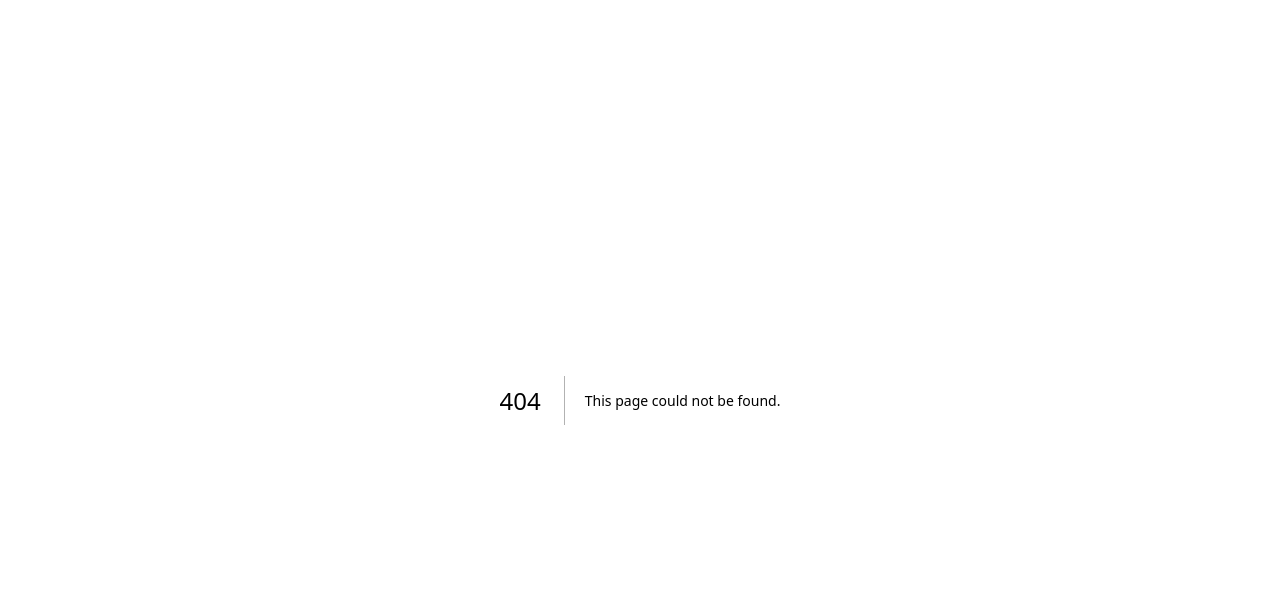
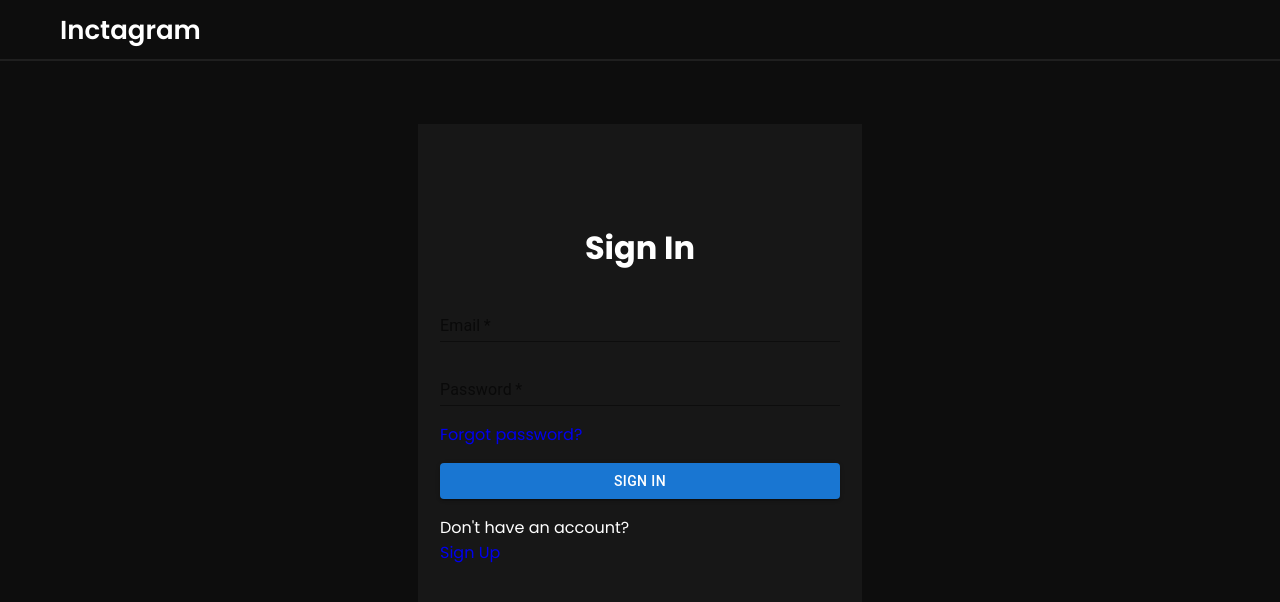
Before and after one commit to Tsukimono13/Inctagram, a Next.js app: page /signIn in a window 1280 px wide. Before the commit this address had no page. Shown: the top 602 px of the page. Built offline with nearby package versions, Linux system fonts and the light colour scheme.

Commit message:
init:AuthApi and signIn form

```diff
--- /dev/null
+++ b/src/components/SignInForm/SignInForm.tsx
@@ -0,0 +1,123 @@
+import React from 'react';
+import { useForm } from 'react-hook-form';
+import s from './signin.module.css'
+import {
+    Box,
+    Button,
+    Container,
+    Grid, Stack,
+    TextField,
+} from "@mui/material";
+import {useRouter} from "next/router";
+import {useSignInMutation} from "@/services/authApi/authApi";
+import Link from "next/link";
+
+
+type FormPropsType = {
+    email: string;
+    password: string;
+};
+
+export const SignInForm: React.FC = () => {
+
+
+    const form = useForm<FormPropsType>({
+        defaultValues: {
+            email: '',
+            password: '',
+        }
+    })
+
+    const router = useRouter()
+
+    const [signIn, { isLoading, isError }] = useSignInMutation();
+
+    const {register, handleSubmit, formState,reset} = form
+
+    const {errors} = formState
+
+
+    const onSubmit = async (data: FormPropsType) => {
+
+        const email = data.email
+        const password = data.password
+
+        try{
+            const result = await signIn({email,password}).unwrap()
+            console.log('Sign-in successful:', result);
+            await router.push('/')
+
+        } catch (err){
+            console.error('Sign-in failed:', err);
+        }
+
+    }
+
+    return (
+
+                <Container  component={'main'} maxWidth={'xs'}  style={{backgroundColor:'#171717'}}>
+                    <Box
+                        sx={{
+                            marginTop: 8,
+                            height:'70vh',
+                            display: 'flex',
+                            flexDirection: 'column',
+                            alignItems: 'center',
+                            justifyContent:'center'
+                        }}
+                    >
+                        <h1>Sign In</h1>
+                        <form onSubmit={handleSubmit(onSubmit)}>
+                            <Stack spacing={2} width={400}>
+                                {isError && <div>Try Again</div>}
+                                <TextField
+                                    id="standard-basic"
+                                    variant="standard"
+                                    label="Email"
+                                    type="email"
+                                    {...register('email', {
+                                        required: "Email is required",
+                                        pattern: {
+                                            value: /^[A-Z0-9._%+-]+@[A-Z0-9.-]+\.[A-Z]{2,4}$/i,
+                                            message: 'Invalid email address',
+                                        },
+                                    })}
+                                    error={!!errors.email}
+                                    helperText={errors.email?.message}
+                                    required
+                                />
+                                <TextField
+                                    id="standard-basic"
+                                    variant="standard"
+                                    label="Password"
+                                    type="password"
+                                    {...register('password', {
+                                        required: "Password is required",
+                                        minLength: {
+                                            value: 8,
+                                            message: 'Password must be at least 8 characters',
+                                        },
+                                    })}
+                                    error={!!errors.password}
+                                    helperText={errors.password?.message}
+                                    required
+                                />
+                                <Link href={'/'} style={{textDecoration:'none'}}>
+                                    Forgot password?
+                                </Link>
+                                <Button type="submit" variant="contained" color="primary" disabled={isLoading}>
+                                    Sign In
+                                </Button>
+                                <Grid container>
+                                    <Grid item paddingBottom={5}>
+                                        Don't have an account?
+                                        <Grid><Link href={'/'} style={{textDecoration:'none'}}>Sign Up</Link></Grid>
+                                    </Grid>
+                                </Grid>
+                            </Stack>
+                        </form>
+                    </Box>
+                </Container>
+
+        )
+};
--- /dev/null
+++ b/src/components/SignInForm/signin.module.css
@@ -0,0 +1,17 @@
+.container {
+    display: flex;
+    align-items: center;
+    justify-content: center;
+    width: 30%;
+    background-color: #333333;
+    border: none;
+    border-radius: 5px;
+}
+
+.formContainer {
+    display: flex;
+    align-items: center;
+    justify-content: center;
+    flex-direction: column;
+    gap: 10px;
+}
--- a/src/pages/_app.tsx
+++ b/src/pages/_app.tsx
@@ -2,6 +2,8 @@ import '@/styles/globals.css'
 import type { AppProps } from 'next/app'
 import {ReactElement, ReactNode} from "react";
 import {NextPage} from "next";
+import {Provider} from "react-redux";
+import {store} from "@/services/store";
 
 export type NextPageWithLayout<P = {}> = NextPage<P> & {
   getLayout?: (page: ReactElement) => ReactNode;
@@ -15,5 +17,5 @@ export default function App({ Component, pageProps }: AppPropsWithLayout) {
 
   const getLayout = Component.getLayout ?? ((page) => page);
 
-  return getLayout(<Component {...pageProps} />)
+  return getLayout(<Provider store={store}><Component {...pageProps} /></Provider>)
 }
--- /dev/null
+++ b/src/pages/signIn/index.tsx
@@ -0,0 +1,14 @@
+import {getLayout} from "@/components/Layout/Layout";
+import {SignInForm} from "@/components/SignInForm/SignInForm";
+import React from "react";
+
+
+
+const SignIn = () => <SignInForm/>
+
+
+
+SignIn.getLayout = getLayout
+
+
+export default SignIn
--- /dev/null
+++ b/src/services/authApi/authApi.ts
@@ -0,0 +1,18 @@
+import { createApi, fetchBaseQuery } from '@reduxjs/toolkit/query/react'
+
+
+export const authApi = createApi({
+    reducerPath: 'api',
+    baseQuery: fetchBaseQuery({ baseUrl:'https://inctagram-api-git-main-shuliakleonid.vercel.app/api/auth/' }),
+    endpoints: (builder) => ({
+        signIn: builder.mutation<any, { email: string; password: string }>({
+            query: (credentials) => ({
+                url: 'login',
+                method: 'POST',
+                body: credentials,
+            }),
+        }),
+    }),
+});
+
+export const { useSignInMutation } = authApi;
--- /dev/null
+++ b/src/services/store.ts
@@ -0,0 +1,18 @@
+import { configureStore } from '@reduxjs/toolkit'
+import {setupListeners} from "@reduxjs/toolkit/query";
+import {authApi} from "@/services/authApi/authApi";
+
+export const store = configureStore({
+    reducer: {
+        [authApi.reducerPath]:authApi.reducer
+    },
+    middleware:(getDefaultMiddleware) =>
+        getDefaultMiddleware().concat(authApi.middleware)
+})
+
+
+export type RootState = ReturnType<typeof store.getState>
+
+export type AppDispatch = typeof store.dispatch
+
+setupListeners(store.dispatch)
```
Also changed, not shown: package.json (+11 -3 lines).
